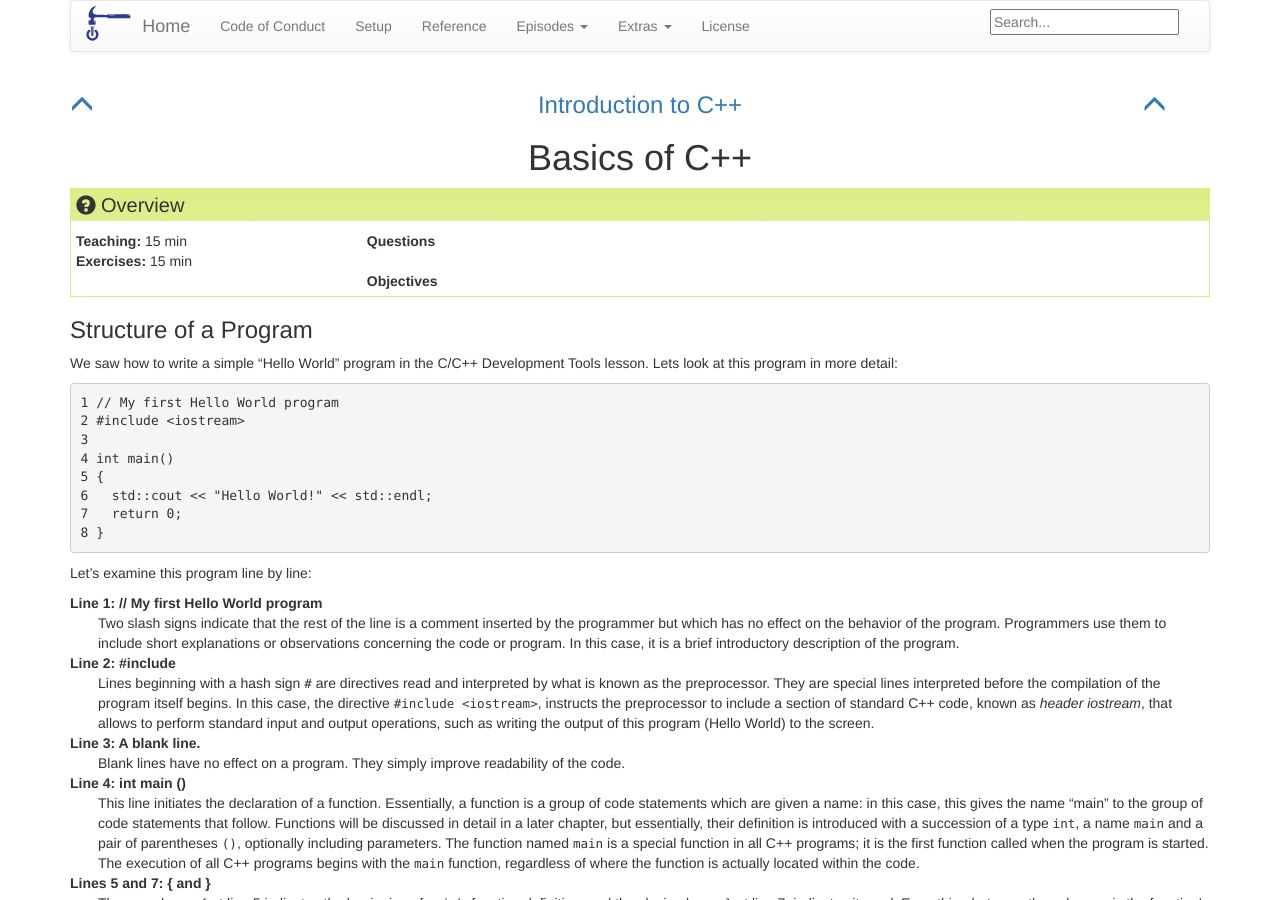
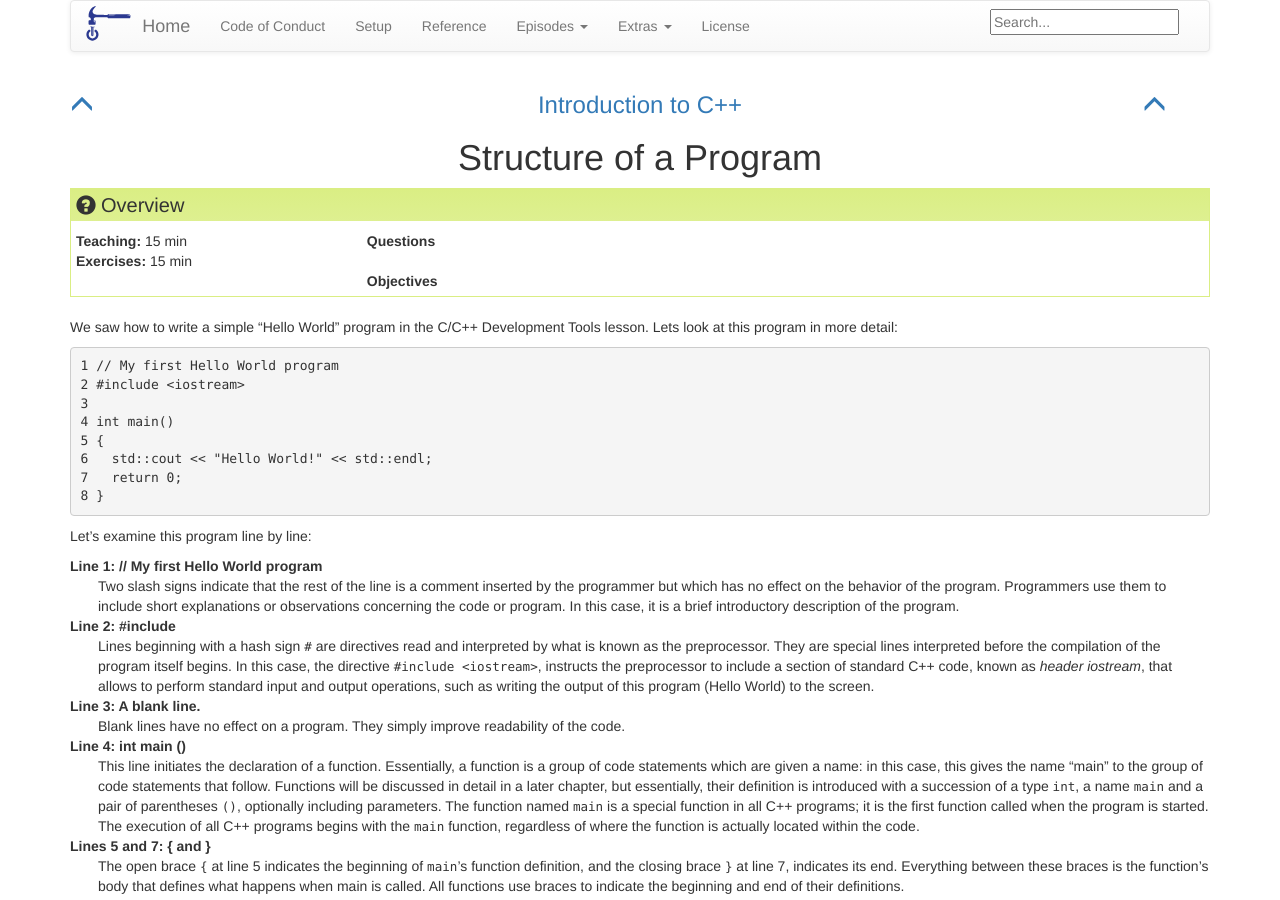
Before and after one commit to ornl-ssd/cpp-novice, a Jekyll site: the page built from _episodes/01-strudture.md, in a window 1280 px wide and 900 px high. Built offline with Jekyll 4.4.1, drawn with Linux system fonts in a browser that asks for light colours.

```diff
--- a/_episodes/01-intro.md
+++ b/_episodes/01-strudture.md
@@ -1,13 +1,11 @@
 ---
-title: "Basics of C++"
+title: "Structure of a Program"
 teaching: 15
 exercises: 15
 questions:
 objectives:
 keypoints:
 ---
-
-### Structure of a Program
 
 We saw how to write a simple "Hello World" program in the C/C++ Development Tools lesson. Lets look at this program in more detail:
 
```
